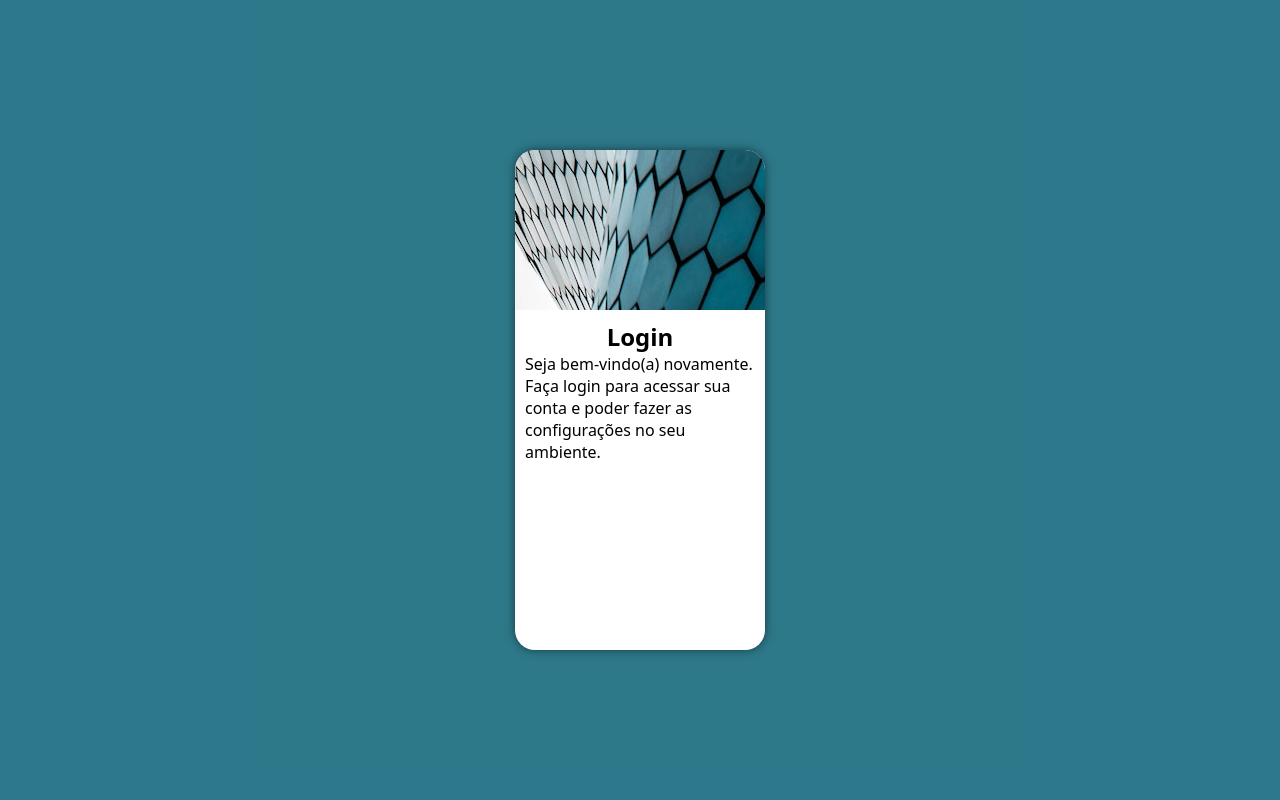
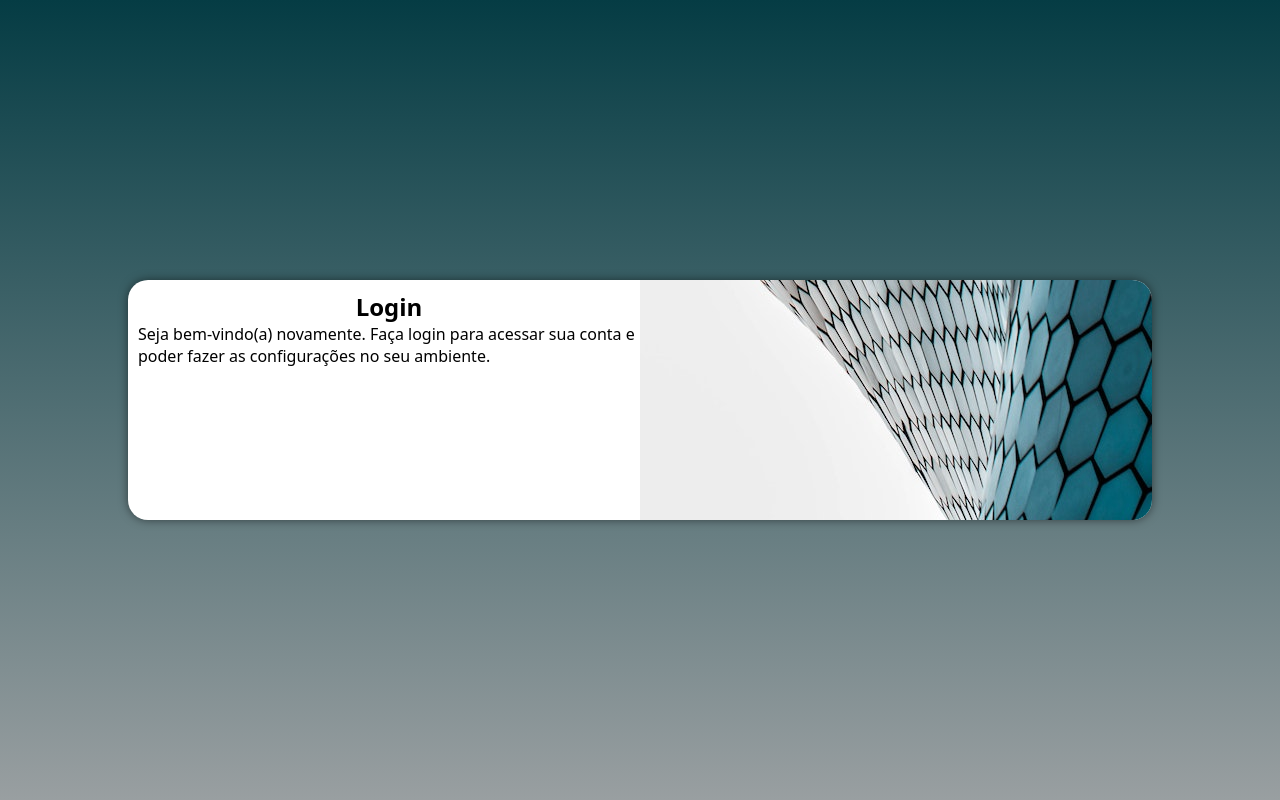
Before and after one commit to MaiaraGRocha/projeto-login, a PHP site: page / in a window 1280 px wide. Run offline with PHP 8.4, Linux system fonts and the light colour scheme.

Commit message:
conf. telas grandes

```diff
--- a/estilos/media-query.css
+++ b/estilos/media-query.css
@@ -21,3 +21,22 @@
 
 
 }
+
+
+@media screen and ( min-width:992px) {
+    body{
+        background-image: linear-gradient(to bottom, #053c44, #999fa1 );
+
+    }
+
+    section{
+        width: 80%;
+        height: 30vh;
+    }
+    #img{
+        float: right;
+        width: 50%;
+        height: 100%;
+    }
+
+}
```
